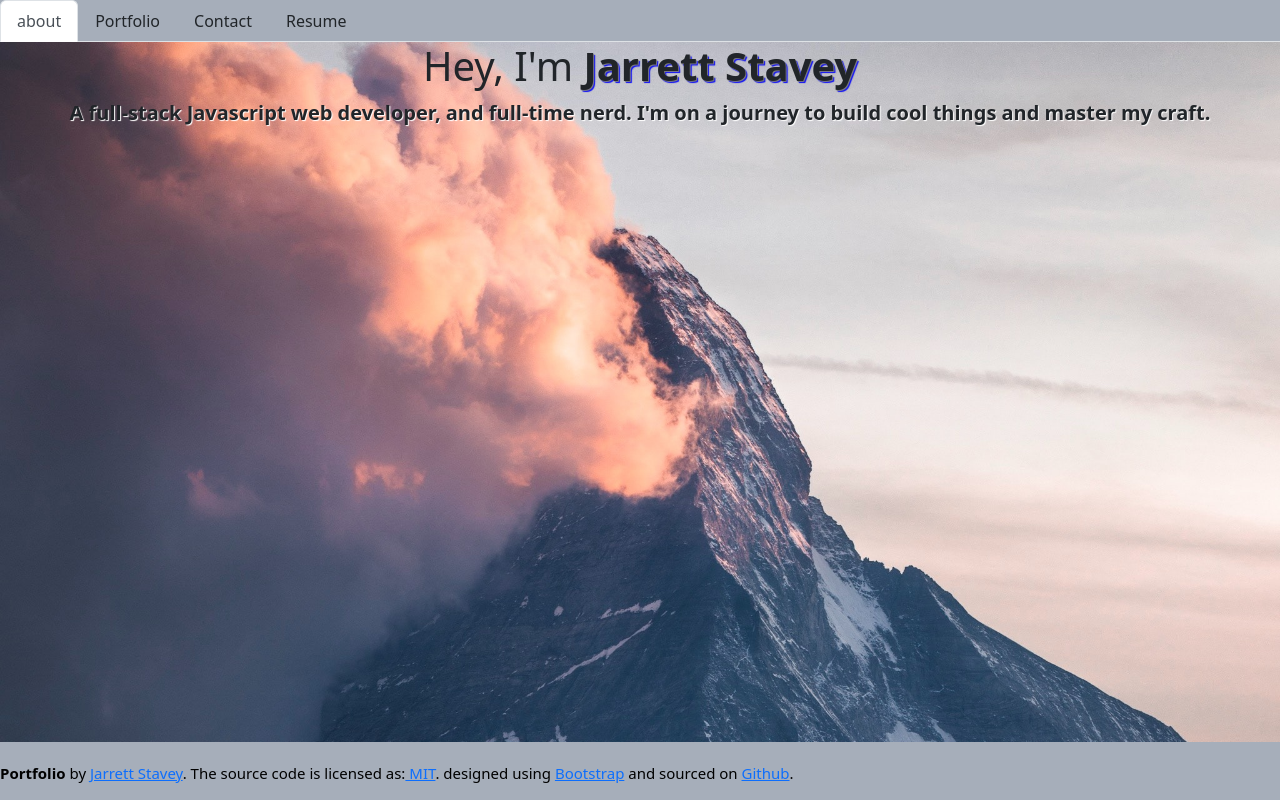
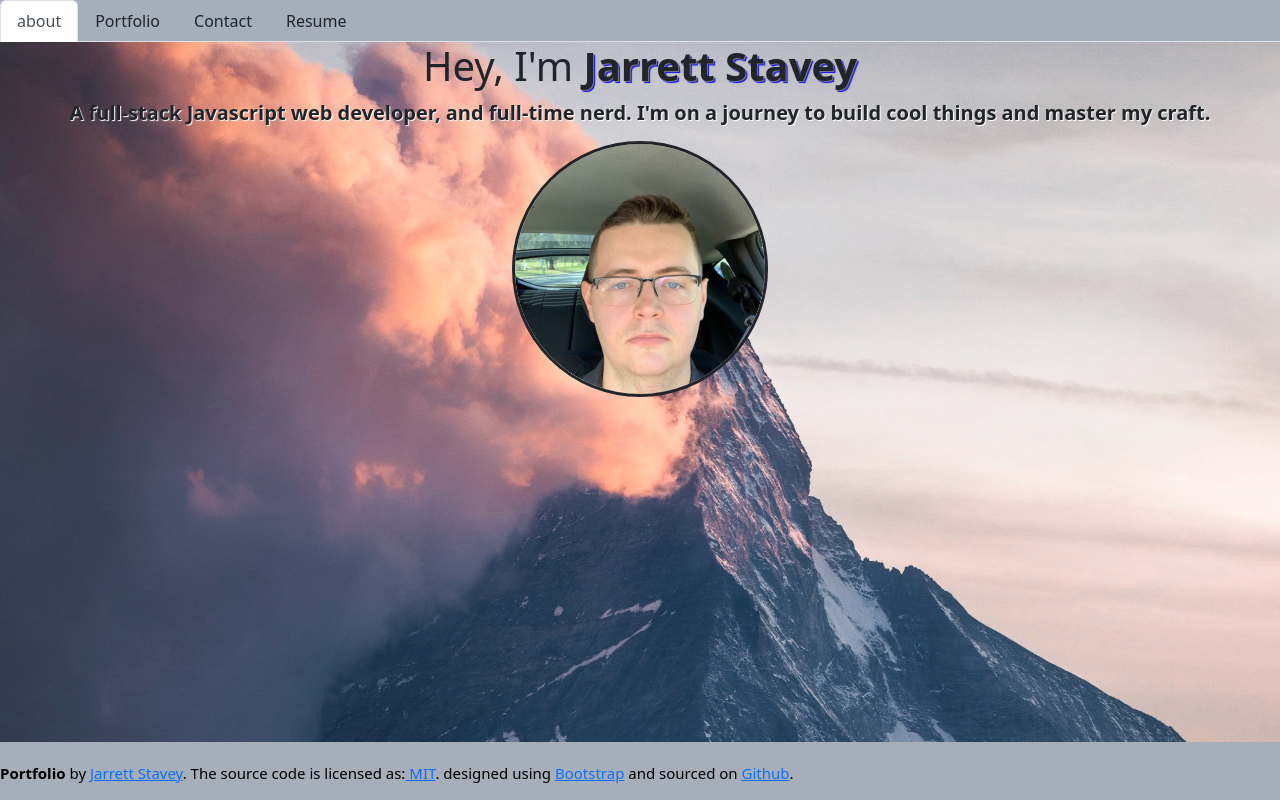
Before and after one commit to JStavey13/React-Portfolio, a React (Create React App) app: page / in a window 1280 px wide. Built offline with nearby package versions, Linux system fonts and the light colour scheme.

Commit message:
added profile photo

```diff
--- a/src/Components/about.js
+++ b/src/Components/about.js
@@ -1,4 +1,5 @@
 import React from 'react';
+import Me from '../image/profile round.jpg'
 
 
 
@@ -27,7 +28,18 @@ export default function About() {
       }}>
 A full-stack Javascript web developer, and full-time nerd. I'm on a journey to build cool things and master my craft.
       </p>
-
+      <img src={Me}
+                alt="Jarrett Stavey"
+                style={{
+                    display: "block",
+                    marginLeft: "auto",
+                    marginRight: "auto",
+                    outlineStyle: "solid",
+                    borderRadius: "100%",
+                    width: "250px",
+                    height: "250px"
+                }}
+            ></img>
 
 
 
```
Also changed, not shown: src/image/profile round.jpg (added).
